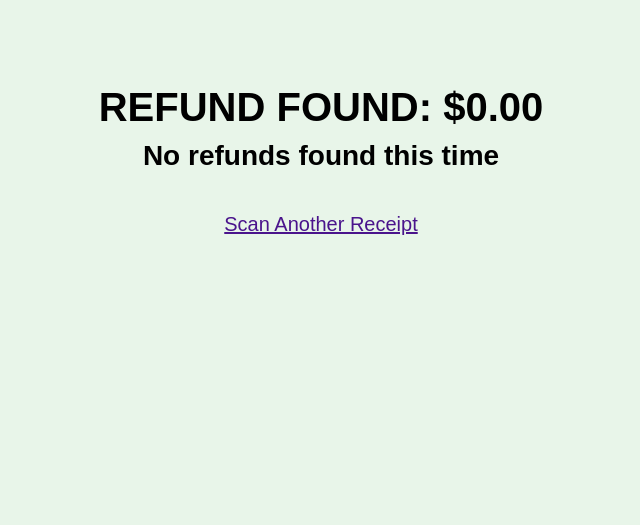
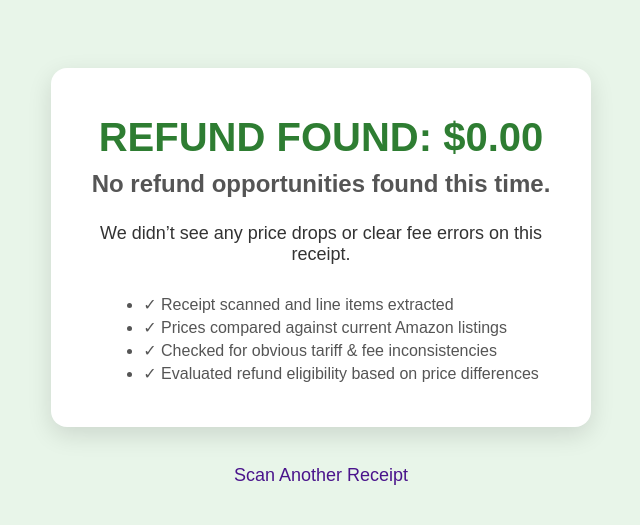
Before and after one commit to kourtney-debug/refundqueen, a Flask app: template refundqueen/templates/result.html in a window 1280 px wide. Shown: the top 525 px of the page, without its empty margins (319-959 px from the left). Run offline with Flask 3, Linux system fonts and the light colour scheme; the template is opened without the code that fills it, so the values that code supplies are empty.

Commit message:
Update result.html

```diff
--- a/refundqueen/templates/result.html
+++ b/refundqueen/templates/result.html
@@ -1,43 +1,84 @@
 <!DOCTYPE html>
 <html>
 <head>
-  <title>Your Refund</title>
+  <title>Your Refund – RefundQueen</title>
   <meta name="viewport" content="width=device-width, initial-scale=1">
   <style>
     body {
       font-family: Arial, sans-serif;
       text-align: center;
-      padding: 50px;
+      padding: 40px 20px;
       background: #e8f5e9;
+      color: #333;
     }
     h1 {
       font-size: 40px;
       margin-bottom: 10px;
+      color: #2e7d32;
     }
     h2 {
-      font-size: 28px;
+      font-size: 24px;
       margin-top: 10px;
+      margin-bottom: 25px;
+      color: #555;
     }
     p {
-      font-size: 20px;
+      font-size: 18px;
+      margin: 6px 0;
+    }
+    .refund-line {
+      font-size: 18px;
+      margin: 4px 0;
     }
     a {
-      font-size: 20px;
+      font-size: 18px;
       color: #4a148c;
+      text-decoration: none;
+    }
+    a:hover {
+      text-decoration: underline;
+    }
+    .summary-card {
+      max-width: 500px;
+      margin: 20px auto;
+      background: white;
+      border-radius: 16px;
+      padding: 20px 20px 24px;
+      box-shadow: 0 8px 24px rgba(0,0,0,0.12);
+    }
+    .checked-list {
+      margin-top: 20px;
+      font-size: 16px;
+      color: #555;
+      text-align: left;
+      display: inline-block;
+    }
+    .checked-list li {
+      margin: 4px 0;
     }
   </style>
 </head>
 <body>
+  <div class="summary-card">
     <h1>REFUND FOUND: ${{ "%.2f"|format(total) }}</h1>
 
     {% if total > 0 %}
-    <h2>You are owed money!</h2>
+      <h2>You’re owed money on this receipt.</h2>
       {% for r in refunds %}
-      <p>{{ r }}</p>
+        <p class="refund-line">{{ r }}</p>
       {% endfor %}
     {% else %}
-    <h2>No refunds found this time</h2>
+      <h2>No refund opportunities found this time.</h2>
+      <p>We didn’t see any price drops or clear fee errors on this receipt.</p>
     {% endif %}
+
+    <ul class="checked-list">
+      <li>✓ Receipt scanned and line items extracted</li>
+      <li>✓ Prices compared against current Amazon listings</li>
+      <li>✓ Checked for obvious tariff & fee inconsistencies</li>
+      <li>✓ Evaluated refund eligibility based on price differences</li>
+    </ul>
+  </div>
 
   <br>
   <a href="/">Scan Another Receipt</a>
```
Lines whose indentation alone changed are shown as unchanged.
